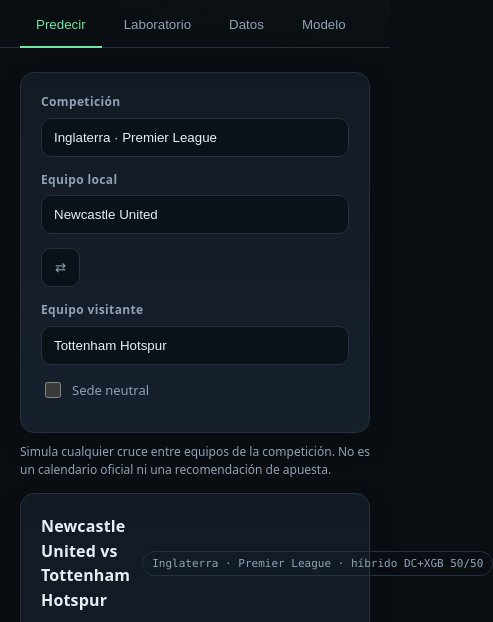
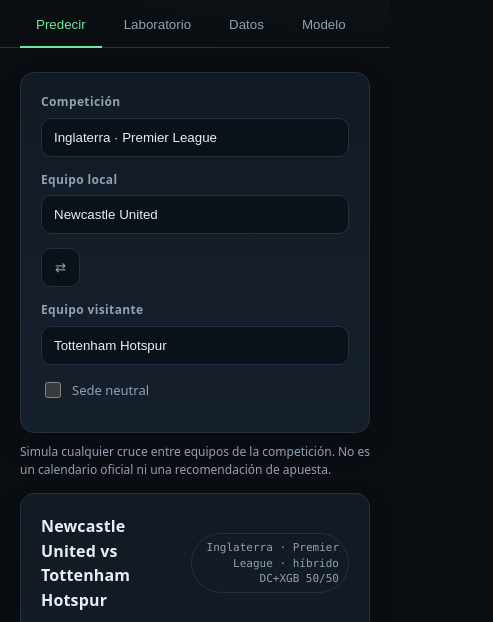
Before and after one commit to Cha0smagick/professor-pig-sabermetrics-website, a plain HTML site: page site/index.html in a window 390 px wide. Shown: the part 165-787 px from the top of the page, 493 px wide, since content can reach past the window. Drawn offline with Linux system fonts and the light colour scheme.

Commit message:
fix: logo y cabecera responsive; docs de actualizacion diaria

```diff
--- a/site/styles.css
+++ b/site/styles.css
@@ -139,6 +139,7 @@ button.ghost.small { padding: 7px 10px; font-size: 12px; }
   font: 11px/1 var(--mono); padding: 6px 9px; border-radius: 999px;
   border: 1px solid var(--line); color: var(--muted); white-space: nowrap;
 }
+.card-head .tag { white-space: normal; max-width: 62%; text-align: right; line-height: 1.4; }
 .tag.ok { color: var(--green); border-color: var(--green-dim); background: #0d2418; }
 .tag.warn { color: var(--amber); border-color: #5a4720; background: #241d0d; }
 
```
Also changed, not shown: 2 other files.
